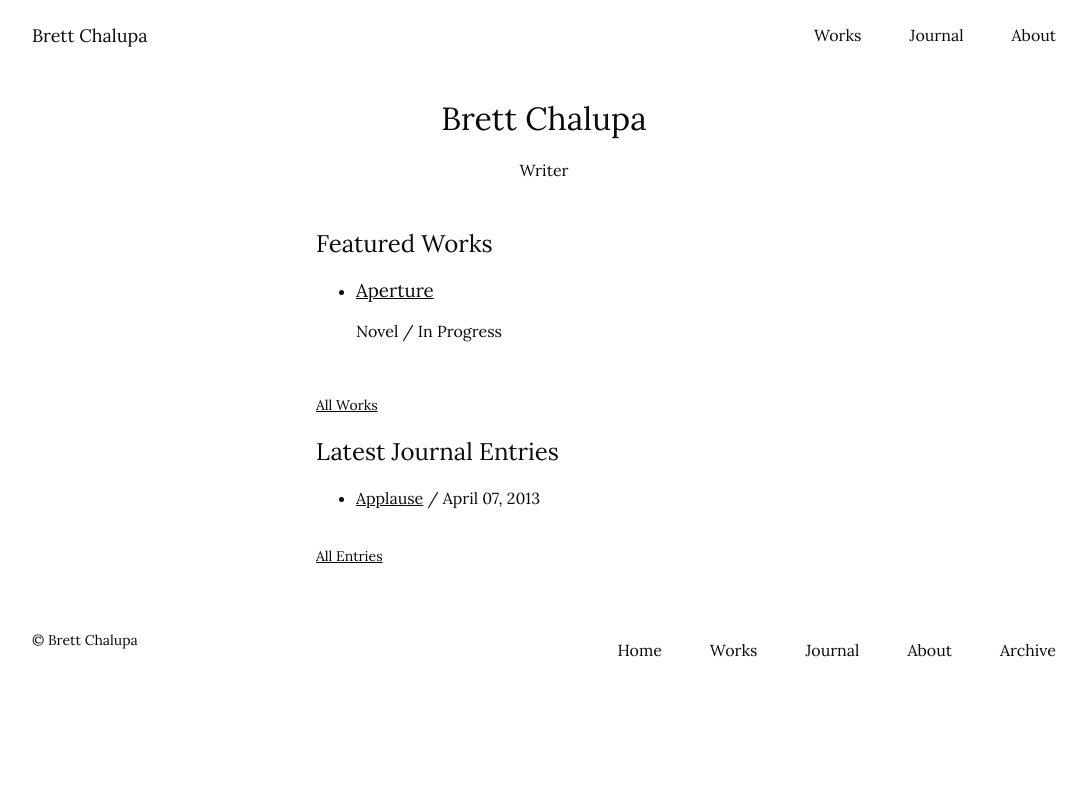
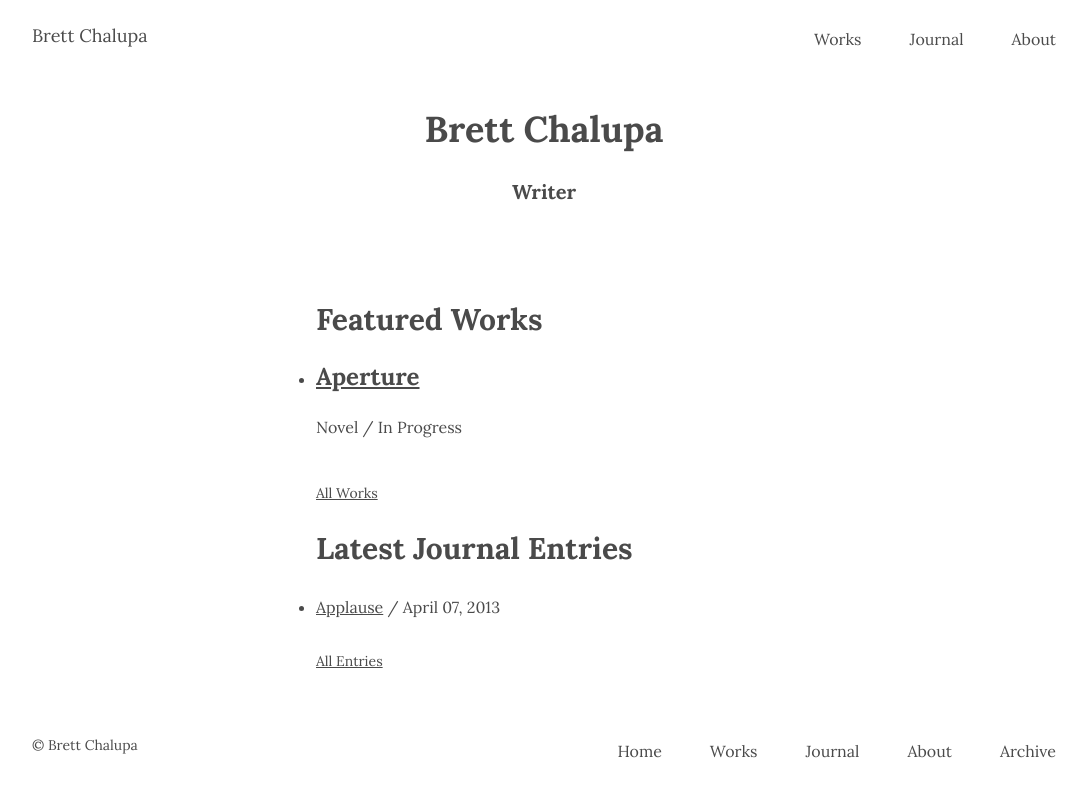
Before and after one commit to brettchalupa/brettchalupa.github.io, a Jekyll site: the page built from index.html, in a window 1280 px wide. Shown: the top 797 px of the page, without its empty margins (96-1183 px from the left). Built offline with Jekyll 4.4.1, drawn with Linux system fonts in a browser that asks for light colours; a script that is not in the unit is left out.

Commit message:
Add styles for headers and list items
This makes it so that the headers are bold and that the spacing of list
items is easier to read and fits what I had in mind.

```diff
--- a/_sass/layout.scss
+++ b/_sass/layout.scss
@@ -2,8 +2,10 @@
 
 $font-family: 'Lora', serif;
 $font-family-mono: Courier New, Courier, monospace;
-$font-color: #0A0A0A;
-$font-color-light: lighten(#4A4A4A, 10%);
+$font-color: #4A4A4A;
+$font-color-light: lighten($font-color, 10%);
+$font-weight-normal: 400;
+$font-weight-bold: 700;
 
 $spacing-unit: 48px;
 
@@ -19,13 +21,37 @@ body {
 h1, h2, h3, h4, h5, h6 {
   color: $font-color;
   font-family: $font-family;
-  font-weight: 400;
+  font-weight: $font-weight-bold;
+}
+
+h1 {
+  font-size: 36px;
+}
+
+h2 {
+  font-size: 30px;
+}
+
+h3 {
+  font-size: 24px;
+}
+
+h4 {
+  font-size: 20px;
+}
+
+h5 {
+  font-size: 16px;
+}
+
+h6 {
+  font-size: 14px;
 }
 
 p, ul, ol, li, span, blockquote, small {
   color: $font-color;
   font-family: $font-family;
-  font-weight: 400;
+  font-weight: $font-weight-normal;
   font-size: 16px;
   line-height: 22px;
 }
@@ -67,19 +93,21 @@ pre {
 
 ol,
 ul {
-  margin-bottom: 32px;
+  padding-left: 0;
+  margin: $spacing-unit / 2 0;
 }
 
 ul {
   list-style: disc;
 }
 
-li {
-  padding-bottom: 4px;
+ol {
+  padding-left: 16px;
 }
 
-ol {
-  padding-left: 16px;
+li {
+  line-height: 30px;
+  padding-bottom: 4px;
 }
 
 img {
@@ -101,6 +129,10 @@ img {
   margin: 0 auto;
 }
 
+.section {
+  margin-bottom: $spacing-unit;
+}
+
 // Header & Footer
 
 header,
@@ -120,6 +152,7 @@ footer {
 .title, .colophon {
   align-self: flex-start;
   font-size: 18px;
+  font-weight: $font-weight-normal;
   margin: 0;
   width: 100%;
 
@@ -160,13 +193,18 @@ footer {
   margin: $spacing-unit auto;
 }
 
+.works-list {
+  display: flex;
+  list-style: none;
+}
+
 // Page Layouts
 
 //// Home
 
 #home {
   .intro {
-    margin-bottom: $spacing-unit;
+    margin-bottom: $spacing-unit * 2;
     text-align: center;
   }
 }
```
